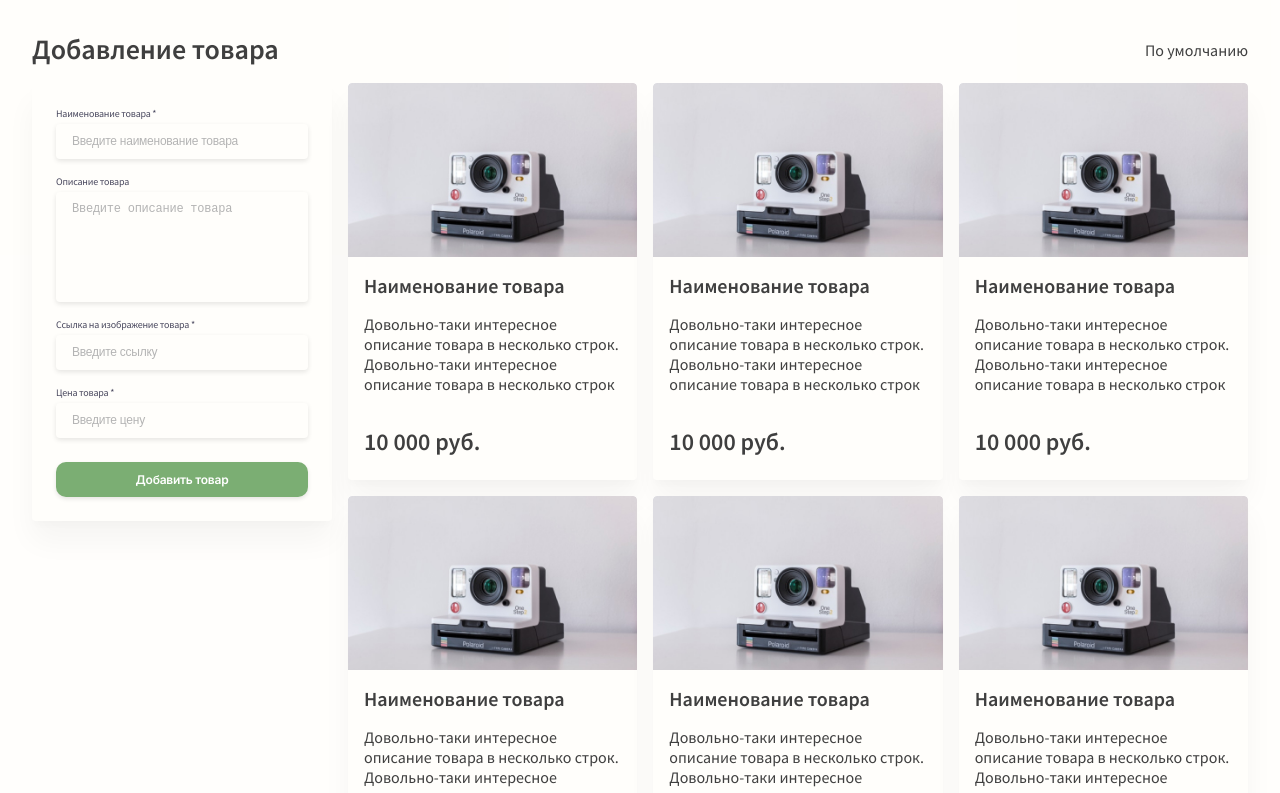
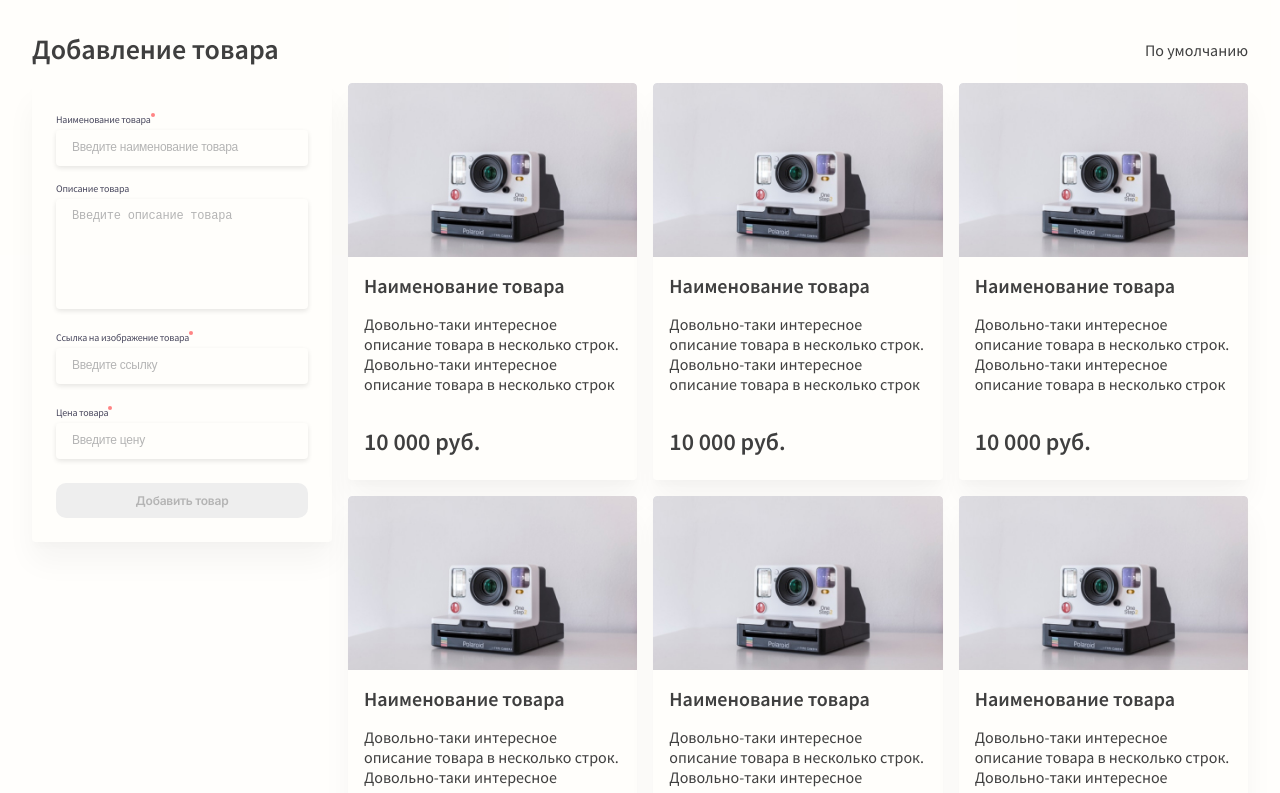
Before and after one commit to proksiks/idaproject, a Nuxt app: page / in a window 1280 px wide. Shown: the top 793 px of the page. Built offline with nearby package versions, Linux system fonts and the light colour scheme.

Commit message:
Add validation

```diff
--- a/components/Box.vue
+++ b/components/Box.vue
@@ -2,11 +2,16 @@
   <div class="box"><slot /></div>
 </template>
 
-<style>
+<style scoped>
 .box {
   background: #fffefb;
   box-shadow: 0px 20px 30px rgba(0, 0, 0, 0.04),
     0px 6px 10px rgba(0, 0, 0, 0.02);
   border-radius: 4px;
+  transition: box-shadow 0.3s ease;
+}
+.box:hover {
+  box-shadow: 0px 20px 30px rgba(0, 0, 0, 0.05),
+    0px 6px 10px rgba(0, 0, 0, 0.03);
 }
 </style>
--- a/components/Button.vue
+++ b/components/Button.vue
@@ -14,6 +14,7 @@ export default {
 </script>
 
 <style lang="scss" scoped>
+@import "~/assets/styles/scss/_vars.scss";
 .btn {
   font-family: "Inter", sans-serif;
   cursor: pointer;
@@ -31,7 +32,7 @@ export default {
   //.btn.green
   &.green {
     color: #ffffff;
-    background: #7bae73;
+    background: $green-color;
     box-shadow: 0px 2px 4px rgba(0, 0, 0, 0.1);
   }
 
@@ -41,8 +42,14 @@ export default {
     background: #eeeeee;
     box-shadow: none;
     color: #b4b4b4;
+    &:focus {
+      box-shadow: none;
+    }
   }
 
+  &:active {
+    background: darken($green-color, 10);
+  }
   &:focus {
     outline: none;
     box-shadow: 0px 4px 8px rgba(0, 0, 0, 0.1);
--- a/components/Card.vue
+++ b/components/Card.vue
@@ -1,12 +1,12 @@
 <template>
-  <Box class="card" v-if="info">
+  <Box class="card" v-if="img && title">
     <div class="card__img">
-      <img :src="info.img" :alt="info.img" />
+      <img :src="img" :alt="img" />
     </div>
     <div class="card__content">
-      <SubTitle>{{ info.title }}</SubTitle>
-      <p class="card__text">{{ info.text }}</p>
-      <div class="card__price">{{ info.price }} руб.</div>
+      <SubTitle>{{ title }}</SubTitle>
+      <p class="card__text">{{ text }}</p>
+      <div class="card__price">{{ price }} руб.</div>
     </div>
     <button class="card__delete" @click="$emit('delete')">
       <img src="/images/icons/delete.svg" alt="" />
@@ -17,7 +17,10 @@
 <script>
 export default {
   props: {
-    info: Object,
+    img: String,
+    title: String,
+    text: String,
+    price: String,
   },
 };
 </script>
--- a/components/CustomInput.vue
+++ b/components/CustomInput.vue
@@ -1,7 +1,18 @@
 <template>
-  <div class="custom-input">
+  <div class="custom-input" :class="{ 'custom-input_error': error }">
     <div class="custom-input__title" :class="{ required }">{{ title }}</div>
-    <input class="custom-input__input" type="text" :placeholder="placeholder" />
+    <input
+      class="custom-input__input"
+      type="text"
+      :placeholder="placeholder"
+      :required="required"
+      :name="name"
+      v-bind:value="value"
+      v-on:input="send"
+    />
+    <span :class="{ 'custom-input__error-text': errorText }">
+      {{ errorText }}
+    </span>
   </div>
 </template>
 
@@ -9,8 +20,17 @@
 export default {
   props: {
     title: String,
+    name: String,
     required: Boolean,
     placeholder: String,
+    value: String,
+    errorText: String,
+    error: Boolean,
+  },
+  methods: {
+    send: function (e) {
+      this.$emit("input", e.target.value);
+    },
   },
 };
 </script>
@@ -18,10 +38,11 @@ export default {
 <style lang="scss" scoped>
 @import "~/assets/styles/scss/_vars.scss";
 .custom-input {
-
+  position: relative;
   // .custom-input__title
   &__title {
     position: relative;
+    display: inline-block;
     font-family: "Source Sans Pro";
     font-weight: 400;
     font-size: 0.625rem;
@@ -29,6 +50,42 @@ export default {
     letter-spacing: -0.02em;
     color: #49485e;
     margin-bottom: 4px;
+    &::before {
+      content: "";
+      position: absolute;
+      right: -4px;
+      top: 0;
+      width: 4px;
+      height: 4px;
+      border-radius: 100%;
+      background: $red-color;
+    }
+  }
+  // .custom-input_error
+  &_error {
+    .custom-input__input {
+      border: 1px solid $red-color;
+    }
+    .custom-input__error-text {
+      opacity: 1;
+      visibility: visible;
+      transform: translateY(0);
+    }
+  }
+  // .custom-input__error-text
+  &__error-text {
+    position: absolute;
+    bottom: -14px;
+    left: 0;
+    width: 100%;
+    font-size: 0.5rem;
+    line-height: 1.25;
+    letter-spacing: -0.02em;
+    color: $red-color;
+    opacity: 0;
+    visibility: hidden;
+    transform: translateY(-5px);
+    transition: transform 0.3s ease, visibility 0.3s ease, opacity 0.3s ease;
   }
 
   // .custom-input__input
@@ -37,14 +94,14 @@ export default {
     width: 100%;
     background: #fffefb;
     box-shadow: 0px 2px 5px rgba(0, 0, 0, 0.1);
+    border: 1px solid transparent;
     border-radius: 4px;
-    padding: 10px 16px;
+    padding: 9px 15px 10px 15px;
     font-size: 0.75rem;
     line-height: 1.25;
     letter-spacing: -0.02em;
     color: $text-color;
-    border: none;
-    transition: box-shadow 0.3s ease;
+    transition: box-shadow 0.3s ease, 0.3s ease;
     &:focus {
       outline: none;
       box-shadow: 0px 4px 8px rgba(0, 0, 0, 0.1);
--- a/nuxt.config.js
+++ b/nuxt.config.js
@@ -27,6 +27,7 @@ export default {
 
   // Plugins to run before rendering page: https://go.nuxtjs.dev/config-plugins
   plugins: [
+    '~/plugins/vulidate.js'
   ],
 
   // Auto import components: https://go.nuxtjs.dev/config-components
--- a/package.json
+++ b/package.json
@@ -15,6 +15,7 @@
     "vue": "^2.6.14",
     "vue-server-renderer": "^2.6.14",
     "vue-template-compiler": "^2.6.14",
+    "vuelidate": "^0.7.7",
     "webpack": "^4.46.0"
   },
   "devDependencies": {
--- a/pages/index.vue
+++ b/pages/index.vue
@@ -10,8 +10,11 @@
           <CustomInput
             class="add-card__item"
             required
-            title="Наименование товара *"
+            title="Наименование товара"
             placeholder="Введите наименование товара"
+            :error="$v.form.fullname.$error"
+            v-model="$v.form.fullname.$model"
+            error-text="Поле является обязательным"
           />
           <CustomTextarea
             class="add-card__item"
@@ -22,20 +25,26 @@
           <CustomInput
             class="add-card__item"
             required
-            title="Ссылка на изображение товара *"
+            title="Ссылка на изображение товара"
             placeholder="Введите ссылку"
+            :error="$v.form.link.$error"
+            v-model="$v.form.link.$model"
+            error-text="Поле является обязательным"
           />
           <CustomInput
             class="add-card__item"
             required
-            title="Цена товара *"
+            title="Цена товара"
             placeholder="Введите цену"
+            :error="$v.form.price.$error"
+            v-model="$v.form.price.$model"
+            error-text="Поле является обязательным"
           />
           <Button
+            @click="addItem"
             class="add-card__btn"
-            @click="alert"
             green
-            :disabled="disabled"
+            :disabled="$v.form.$invalid"
           >
             Добавить товар
           </Button>
@@ -43,7 +52,14 @@
       </div>
       <div class="right">
         <div class="items">
-          <Card v-for="card in cards" :key="card.id" :info="card" />
+          <Card
+            v-for="card in cards"
+            :key="card.id"
+            :img="card.img"
+            :title="card.title"
+            :text="card.text"
+            :price="formatPrice(card.price)"
+          />
         </div>
       </div>
     </div>
@@ -52,79 +68,137 @@
 </template>
 
 <script>
+import { required, minLength } from "vuelidate/lib/validators";
 export default {
   name: "IndexPage",
   data() {
     return {
       disabled: false,
-
+      name: "",
       cards: [
         {
           img: "/images/card/img.jpg",
           title: "Наименование товара",
           text: "Довольно-таки интересное описание товара в несколько строк. Довольно-таки интересное описание товара в несколько строк",
-          price: "10 000",
+          price: "10000",
         },
         {
           img: "/images/card/img.jpg",
           title: "Наименование товара",
           text: "Довольно-таки интересное описание товара в несколько строк. Довольно-таки интересное описание товара в несколько строк",
-          price: "10 000",
+          price: "10000",
         },
         {
           img: "/images/card/img.jpg",
           title: "Наименование товара",
           text: "Довольно-таки интересное описание товара в несколько строк. Довольно-таки интересное описание товара в несколько строк",
-          price: "10 000",
+          price: "10000",
         },
         {
           img: "/images/card/img.jpg",
           title: "Наименование товара",
           text: "Довольно-таки интересное описание товара в несколько строк. Довольно-таки интересное описание товара в несколько строк",
-          price: "10 000",
+          price: "10000",
         },
         {
           img: "/images/card/img.jpg",
           title: "Наименование товара",
           text: "Довольно-таки интересное описание товара в несколько строк. Довольно-таки интересное описание товара в несколько строк",
-          price: "10 000",
+          price: "10000",
         },
         {
           img: "/images/card/img.jpg",
           title: "Наименование товара",
           text: "Довольно-таки интересное описание товара в несколько строк. Довольно-таки интересное описание товара в несколько строк",
-          price: "10 000",
+          price: "10000",
         },
         {
           img: "/images/card/img.jpg",
           title: "Наименование товара",
           text: "Довольно-таки интересное описание товара в несколько строк. Довольно-таки интересное описание товара в несколько строк",
-          price: "10 000",
+          price: "10000",
         },
         {
           img: "/images/card/img.jpg",
           title: "Наименование товара",
           text: "Довольно-таки интересное описание товара в несколько строк. Довольно-таки интересное описание товара в несколько строк",
-          price: "10 000",
+          price: "10000",
         },
         {
           img: "/images/card/img.jpg",
           title: "Наименование товара",
           text: "Довольно-таки интересное описание товара в несколько строк. Довольно-таки интересное описание товара в несколько строк",
-          price: "10 000",
+          price: "10000",
         },
         {
           img: "/images/card/img.jpg",
           title: "Наименование товара",
           text: "Довольно-таки интересное описание товара в несколько строк. Довольно-таки интересное описание товара в несколько строк",
-          price: "10 000",
+          price: "10000",
+        },
+        {
+          img: "/images/card/img.jpg",
+          title: "Наименование товара",
+          text: "Довольно-таки интересное описание товара в несколько строк. Довольно-таки интересное описание товара в несколько строк",
+          price: "10000",
+        },
+        {
+          img: "/images/card/img.jpg",
+          title: "Наименование товара",
+          text: "Довольно-таки интересное описание товара в несколько строк. Довольно-таки интересное описание товара в несколько строк",
+          price: "10000",
+        },
+        {
+          img: "/images/card/img.jpg",
+          title: "Наименование товара",
+          text: "Довольно-таки интересное описание товара в несколько строк. Довольно-таки интересное описание товара в несколько строк",
+          price: "10000",
+        },
+        {
+          img: "/images/card/img.jpg",
+          title: "Наименование товара",
+          text: "Довольно-таки интересное описание товара в несколько строк. Довольно-таки интересное описание товара в несколько строк",
+          price: "10000",
         },
       ],
+
+      form: {
+        fullname: "",
+        link: "",
+        price: "",
+      },
+      errors: {
+        fullname: false,
+        link: false,
+        price: false,
+      },
+    };
+  },
+  validations() {
+    return {
+      form: {
+        fullname: {
+          required,
+          minLength: minLength(4),
+          serverValid: () => !this.errors.fullname,
+        },
+        link: {
+          required,
+          serverValid: () => !this.errors.link,
+        },
+        price: {
+          required,
+          serverValid: () => !this.errors.price,
+        },
+      },
     };
   },
   methods: {
-    alert() {
-      this.disabled = !this.disabled;
+    addItem() {
+      console.log("123");
+    },
+    formatPrice(value) {
+      return value.toString().replace(/\B(?=(\d{3})+(?!\d))/g, " ");
     },
   },
 };
@@ -137,7 +211,7 @@ export default {
 .add-card {
   padding: 24px;
   position: sticky;
-  top: 20px;
+  top: 16px;
   @media (max-width: 480px) {
     padding: 16px;
   }
--- /dev/null
+++ b/plugins/vulidate.js
@@ -0,0 +1,3 @@
+import Vue from 'vue'
+import Vuelidate from 'vuelidate'
+Vue.use(Vuelidate)
```
Also changed, not shown: 1 other file (tests, documents, lock files or other folders).
